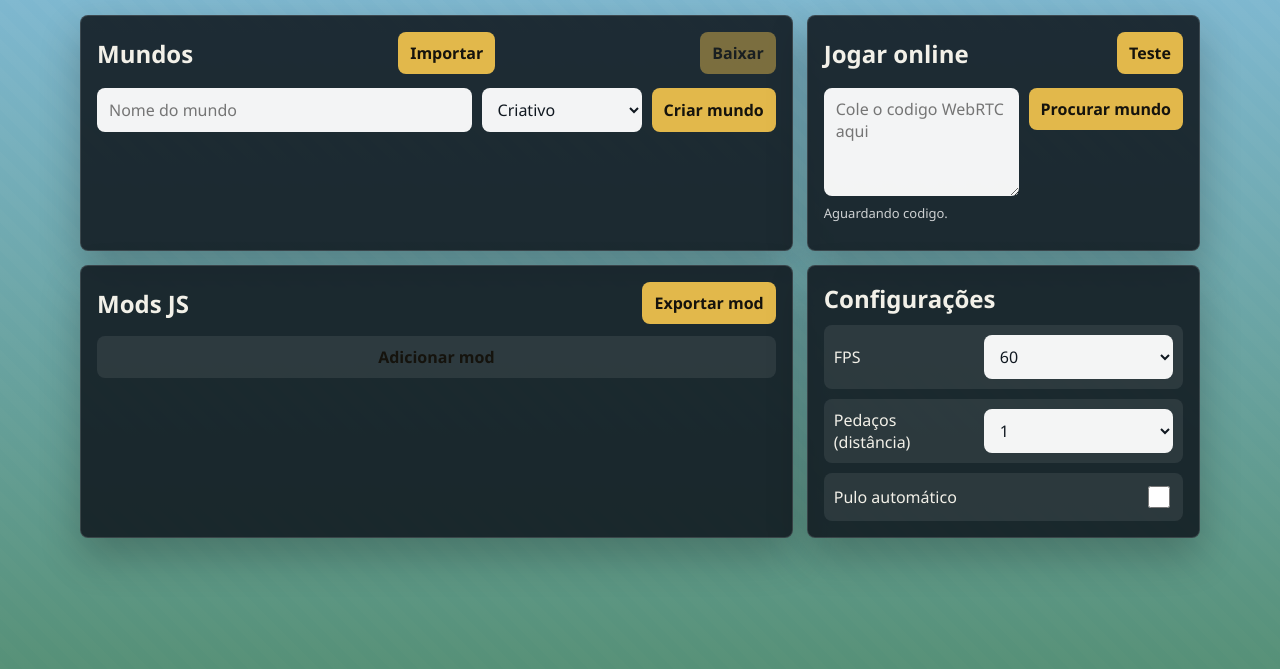
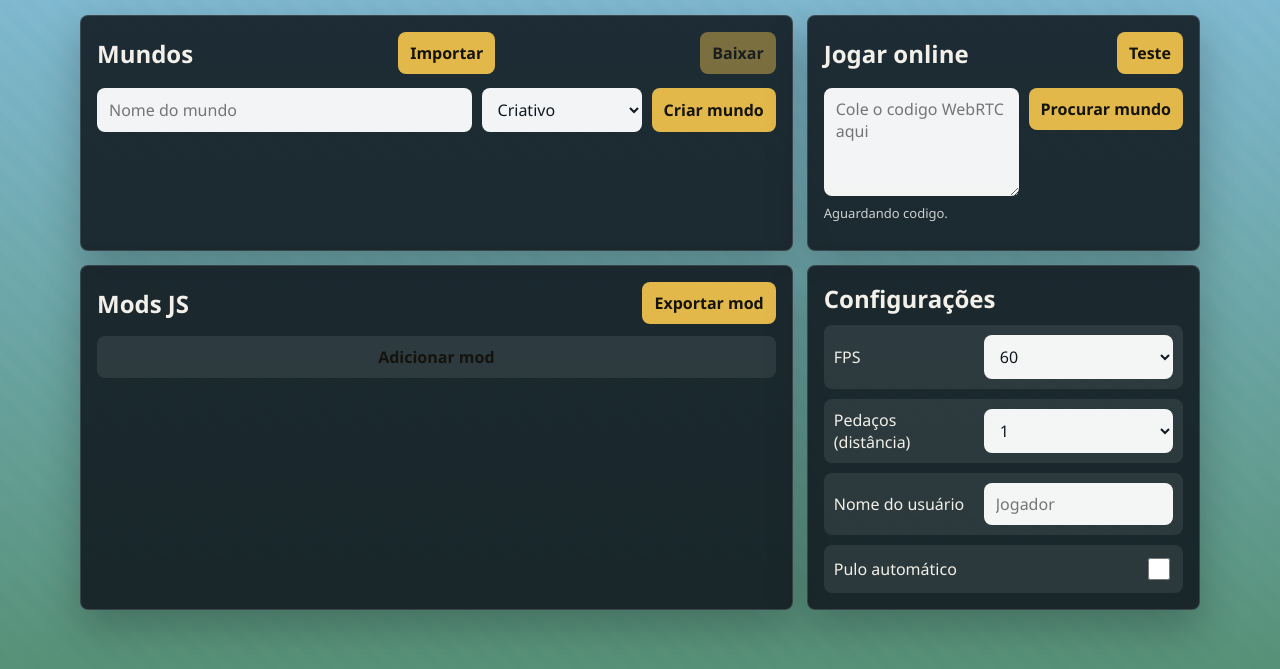
Before and after one commit to Lucasok3555/Miuxcraft, a plain HTML site: page index.html in a window 1280 px wide. Shown: the part 97-766 px from the top of the page. Drawn offline with nearby package versions, Linux system fonts and the light colour scheme.

Commit message:
Adicionar elementos de input ausentes no index.html
Co-authored-by: base44-builder[bot] <245833847+base44-builder[bot]@users.noreply.github.com>

```diff
--- a/index.html
+++ b/index.html
@@ -22,7 +22,7 @@
             <div class="panel-title">
               <h2>Mundos</h2>
               <button id="import-world-btn">Importar</button>
-              <input id="import-world-file" type="file" accept=".json" hidden>
+              <input id="import-world-input" type="file" accept=".json" hidden>
               <button id="download-world-btn" disabled>Baixar</button>
             </div>
             <div class="create-grid">
@@ -81,6 +81,10 @@
                 <option value="3">3</option>
                 <option value="4">4</option>
               </select>
+            </label>
+            <label class="setting-row">
+              <span>Nome do usuário</span>
+              <input id="username-input" maxlength="20" placeholder="Jogador">
             </label>
             <label class="setting-row checkbox">
               <span>Pulo automático</span>
```
